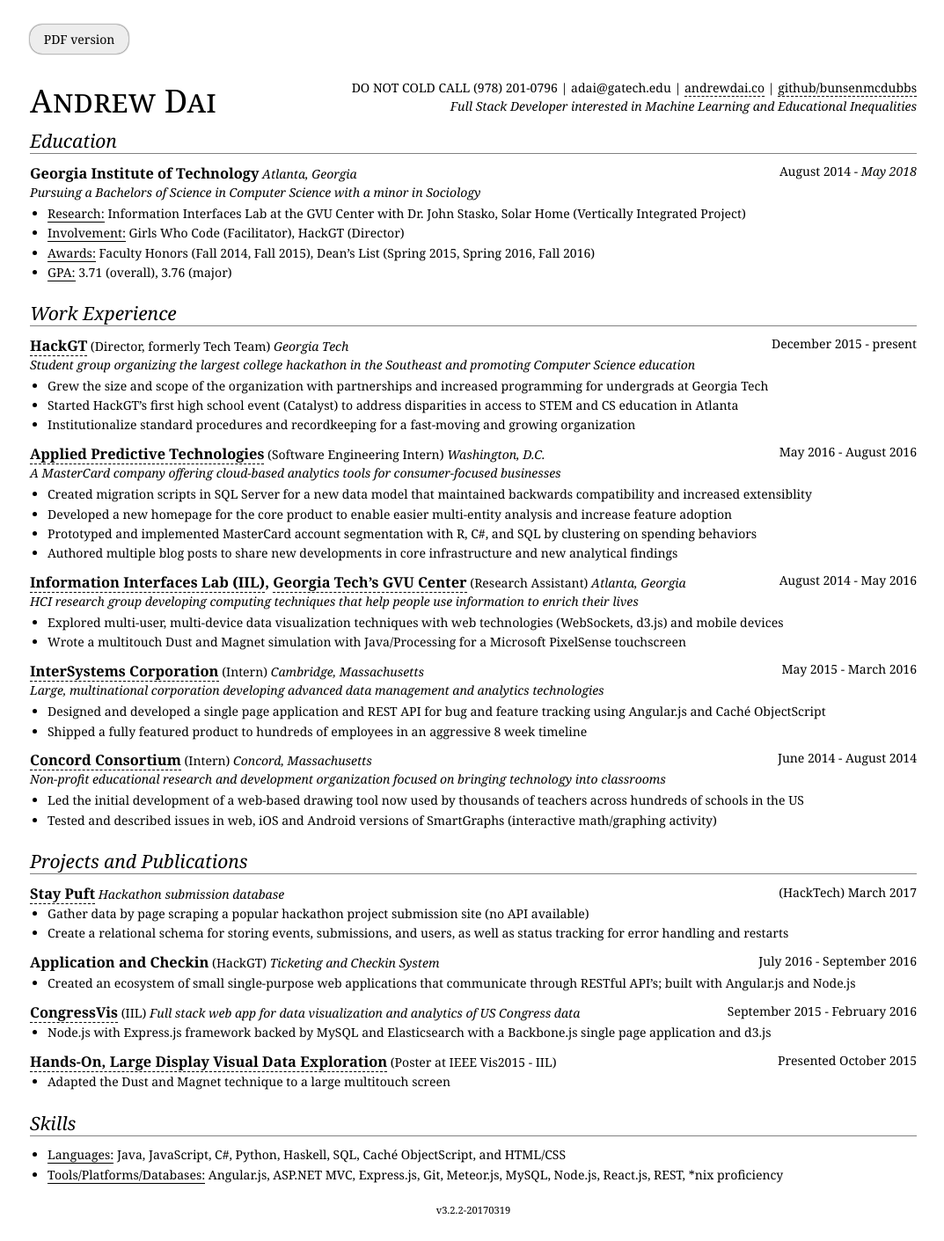
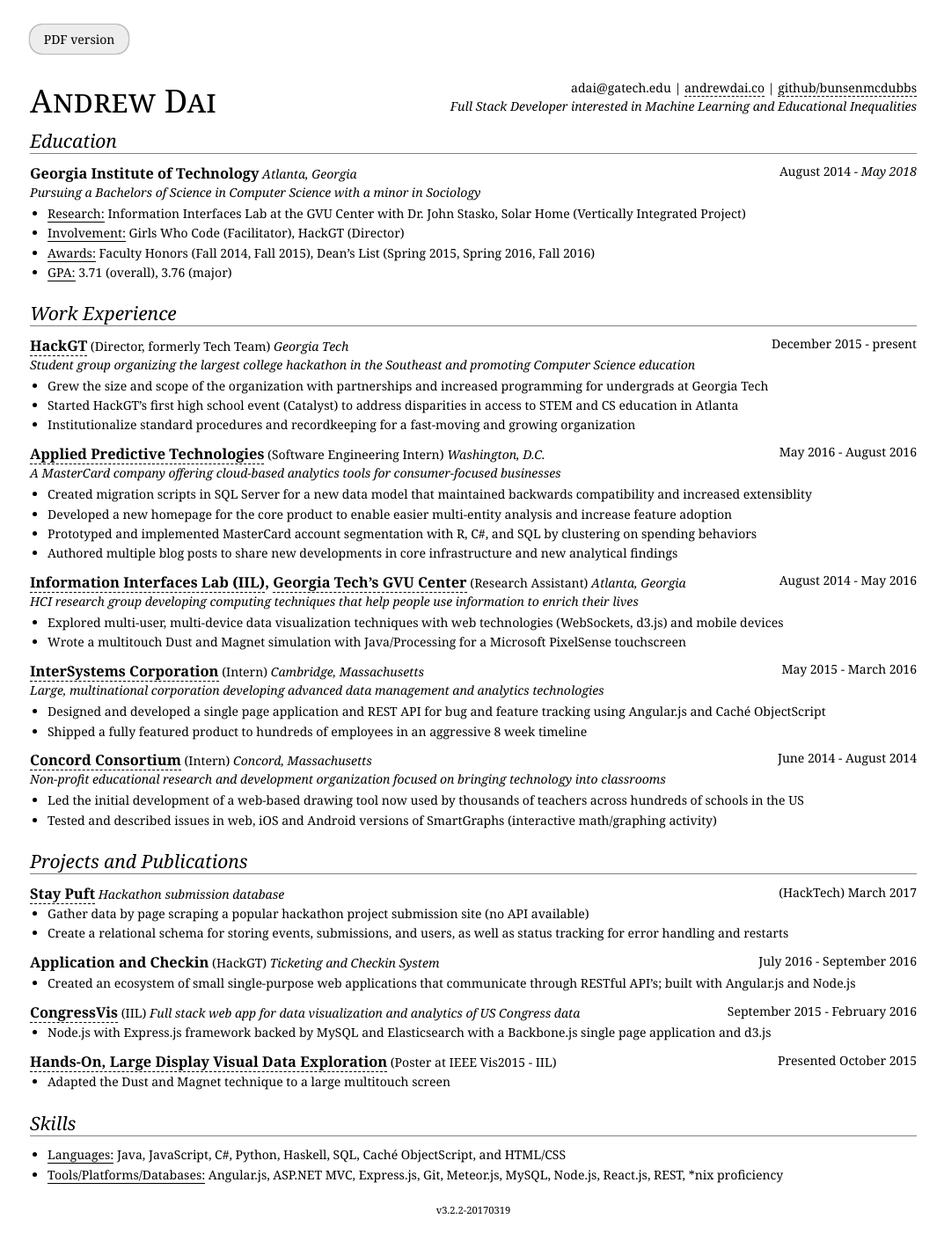
Before and after one commit to bunsenmcdubbs/bunsenmcdubbs.github.io, a Jekyll site: the page resume/index.html, which Jekyll copies as it is, in a window 1280 px wide. Shown: the whole page at 88% size, without its empty margins (102-1175 px from the left). Built offline with Jekyll 4.4.1, drawn with Linux system fonts in a browser that asks for light colours.

Commit message:
remove phone number from web version

```diff
--- a/resume/index.html
+++ b/resume/index.html
@@ -28,7 +28,7 @@
   <h1 id="name">Andrew Dai</h1>
 
   <ul id="contact">
-    <li><span class="no-print">DO NOT COLD CALL</span> (978) 201-0796</li>
+    <li class="print-only">(978) 201-0796</li>
     <li>adai@gatech.edu</li>
     <li><a href="http://andrewdai.co">andrewdai.co</a></li>
     <li><a href="https://github.com/bunsenmcdubbs"><span class='label'>github/</span>bunsenmcdubbs</a></li>
--- a/resume/style.css
+++ b/resume/style.css
@@ -47,6 +47,12 @@
   #contact, #objective {
     text-align: right;
   }
+}
+
+@media screen {
+    .print-only {
+        display: none;
+    }
 }
 
 
```
